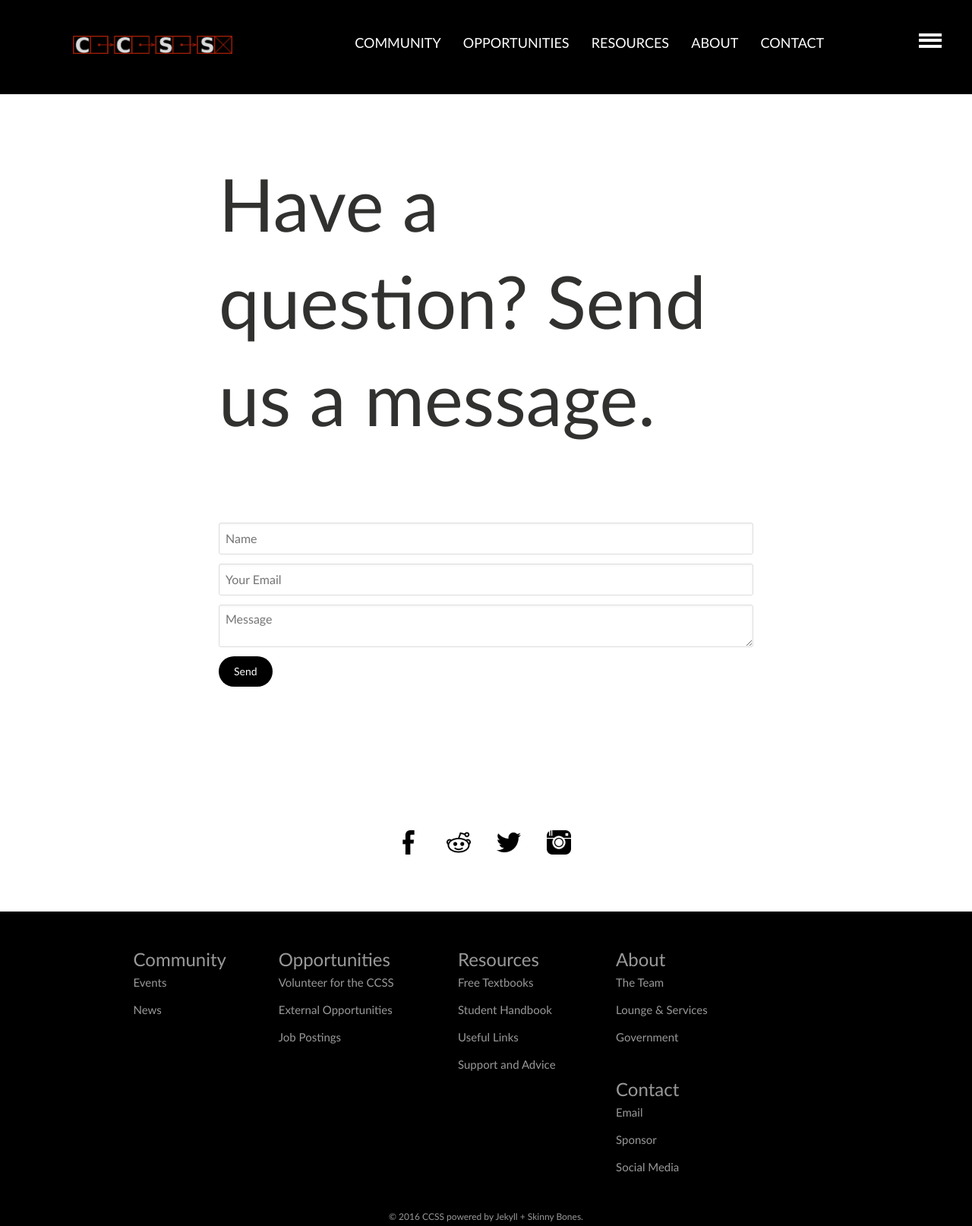
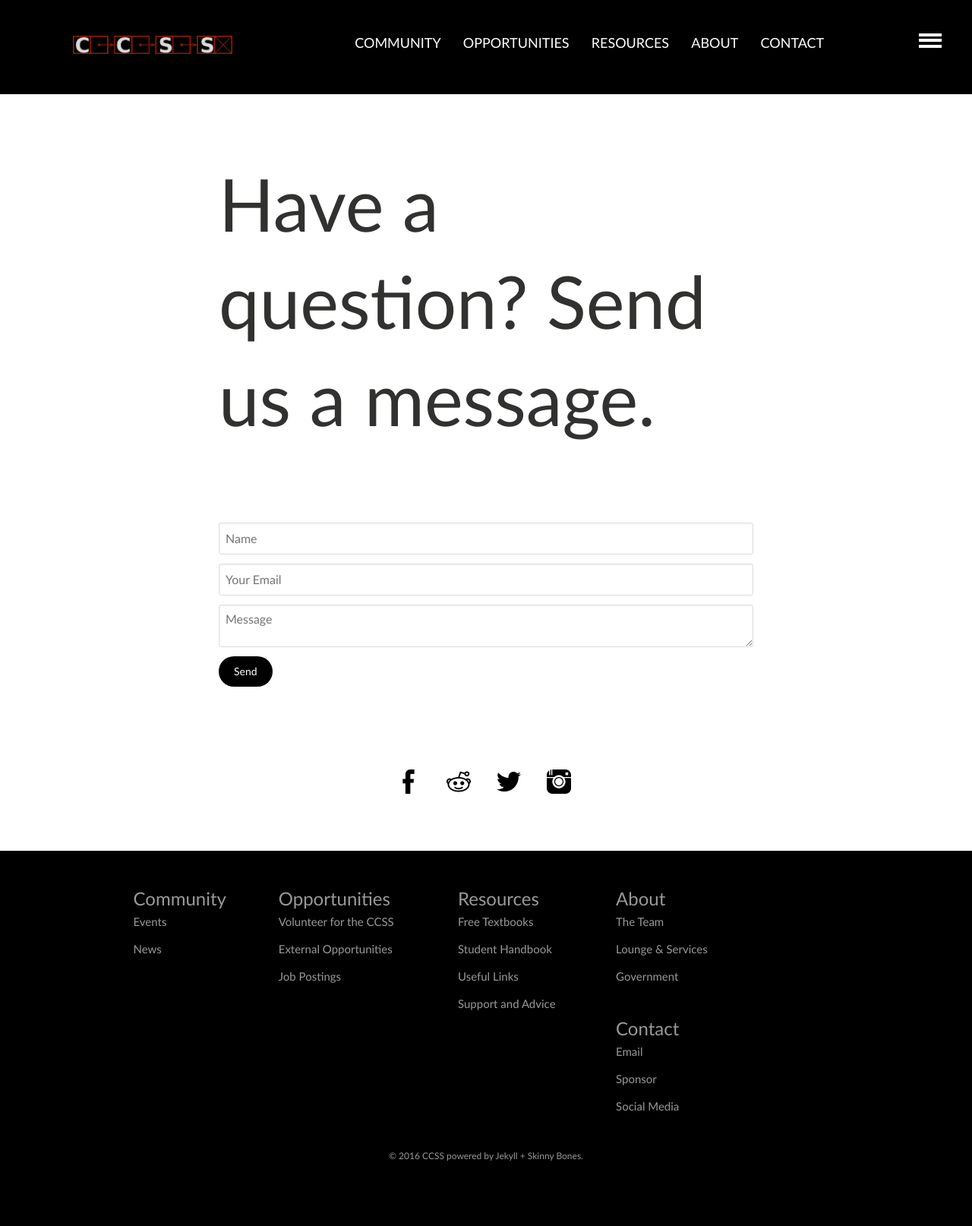
Before and after one commit to brittnylapierre/ccss_web, a Jekyll site: the page built from contact/email/index.md, in a window 1280 px wide. Shown: the whole page at 76% size. Built offline with Jekyll 4.4.1, drawn with Linux system fonts in a browser that asks for light colours.

Commit message:
Updated _layout.scss

```diff
--- a/_sass/_layout.scss
+++ b/_sass/_layout.scss
@@ -569,5 +569,5 @@
     width: 55vw;
     position: relative;
     margin: auto;
-    margin-bottom: 100px;
+    margin-bottom: 20px;
 }
```
